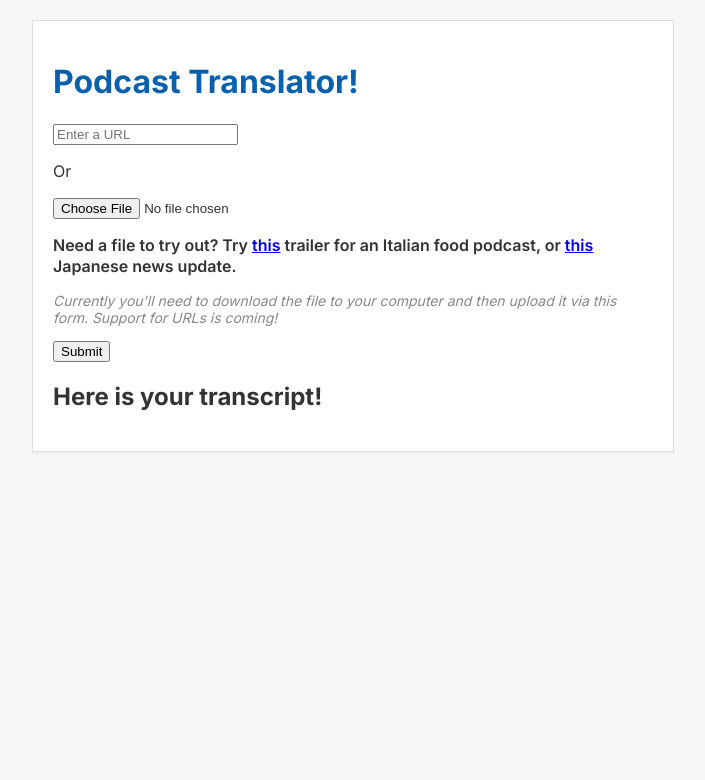
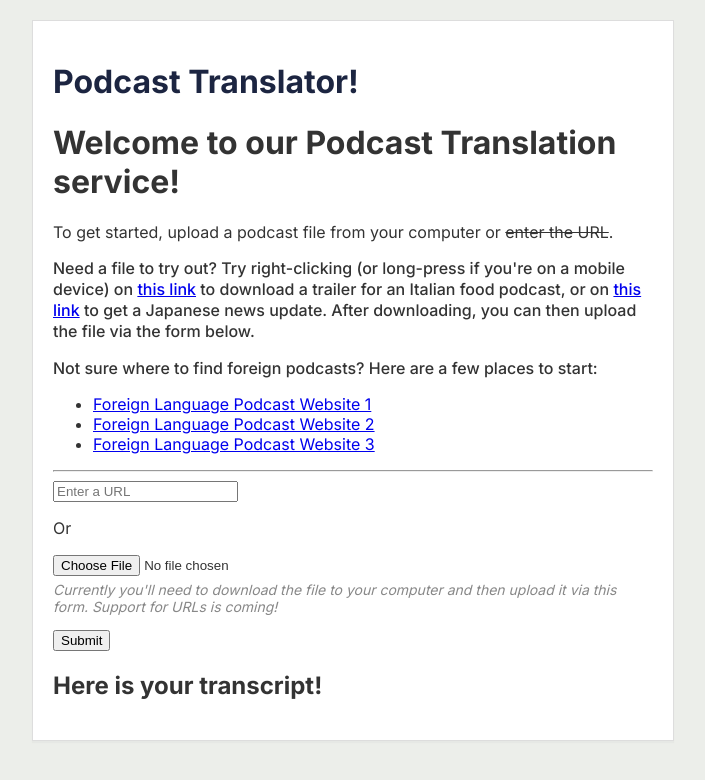
Before and after one commit to melkes/capstone-proposal, a React (Create React App) app: page / in a window 1280 px wide. Shown: the top 780 px of the page, without its empty margins (287-992 px from the left). Built offline with nearby package versions, Linux system fonts and the light colour scheme.

Commit message:
Interface updates

```diff
--- a/src/components/Header.css
+++ b/src/components/Header.css
@@ -1,4 +1,4 @@
 .header-style {
-  color:rgb(9, 97, 173)
+  color:#1c2541
 
 }
--- a/src/components/PodcastForm.js
+++ b/src/components/PodcastForm.js
@@ -60,6 +60,18 @@ function PodcastForm(props) {
 
   return (
     <div>
+      <h1>Welcome to our Podcast Translation service!</h1>
+      <p>To get started, upload a podcast file from your computer or <s>enter the URL</s>.</p>
+      <p className="main-text">
+      Need a file to try out? Try right-clicking (or long-press if you're on a mobile device) on <a href="https://traffic.omny.fm/d/clips/60311b15-274a-4e3f-8ba9-ac3000834f37/5fd6f200-265f-42c7-ab4e-ae9a00ce4223/ee83a506-8eb1-47f8-8b4c-ae9a00ce62d2/audio.mp3" download>this link</a> to download a trailer for an Italian food podcast, or on <a href="https://www.nhk.or.jp/s-media/news/podcast/audio/7c2248ff0f5131f1ce60a6f6451a1651_64k.mp3" download>this link</a> to get a Japanese news update. After downloading, you can then upload the file via the form below.
+      </p>
+      <p className="main-text">Not sure where to find foreign podcasts? Here are a few places to start:</p>
+      <ul>
+        <li><a href="#">Foreign Language Podcast Website 1</a></li>
+        <li><a href="#">Foreign Language Podcast Website 2</a></li>
+        <li><a href="#">Foreign Language Podcast Website 3</a></li>
+      </ul>
+<hr/>
       <form onSubmit={handleSubmit} className="podcast-form"> {/* To do: add styles for this */}
 {/* url input */}
         <input
@@ -76,9 +88,6 @@ function PodcastForm(props) {
           onChange={handleChange} // update state when changed
           />
           <div>
-          <p class="main-text">
-            Need a file to try out? Try <a href="https://traffic.omny.fm/d/clips/60311b15-274a-4e3f-8ba9-ac3000834f37/5fd6f200-265f-42c7-ab4e-ae9a00ce4223/ee83a506-8eb1-47f8-8b4c-ae9a00ce62d2/audio.mp3" download>this</a> trailer for an Italian food podcast, or <a href="https://www.nhk.or.jp/s-media/news/podcast/audio/7c2248ff0f5131f1ce60a6f6451a1651_64k.mp3" download>this</a> Japanese news update.
-          </p>
           <p class="secondary-text">Currently you'll need to download the file to your computer and then upload it via this form. Support for URLs is coming!</p>
           </div>
         <input type="submit" value="Submit" />
--- a/src/index.css
+++ b/src/index.css
@@ -1,9 +1,8 @@
 body {
   margin: 0 auto;
   color: #333;
-  background-color: #f7f7f7;
+  background-color: rgb(236, 238, 234);
   font-family: 'Inter', -apple-system, 'Helvetica Neue', sans-serif;
-
 
   -webkit-font-smoothing: antialiased;
   -moz-osx-font-smoothing: grayscale;
@@ -32,7 +31,7 @@ code {
 
 .main-text {
   font-size: 16px;
-  font-weight: 600;
+  font-weight: 500;
   line-height: 1.3;
   color: #333;
 }
```
